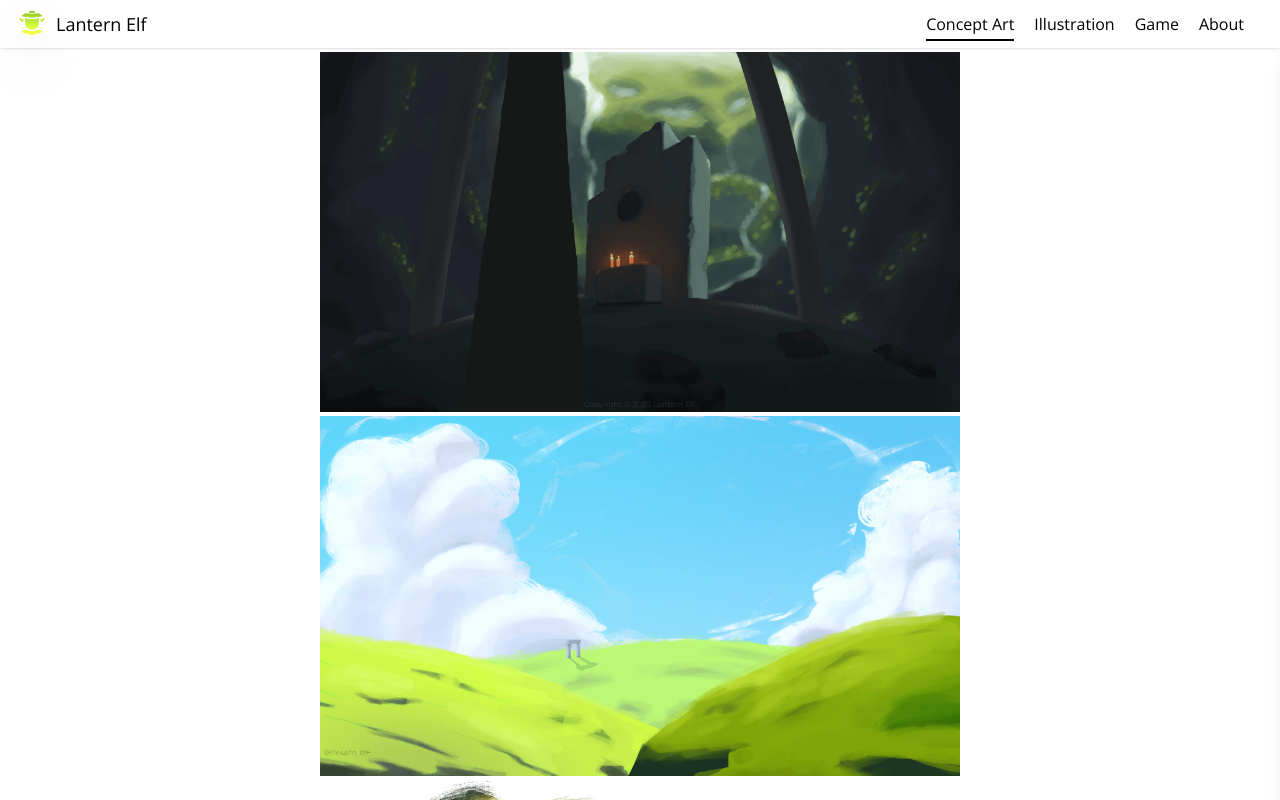
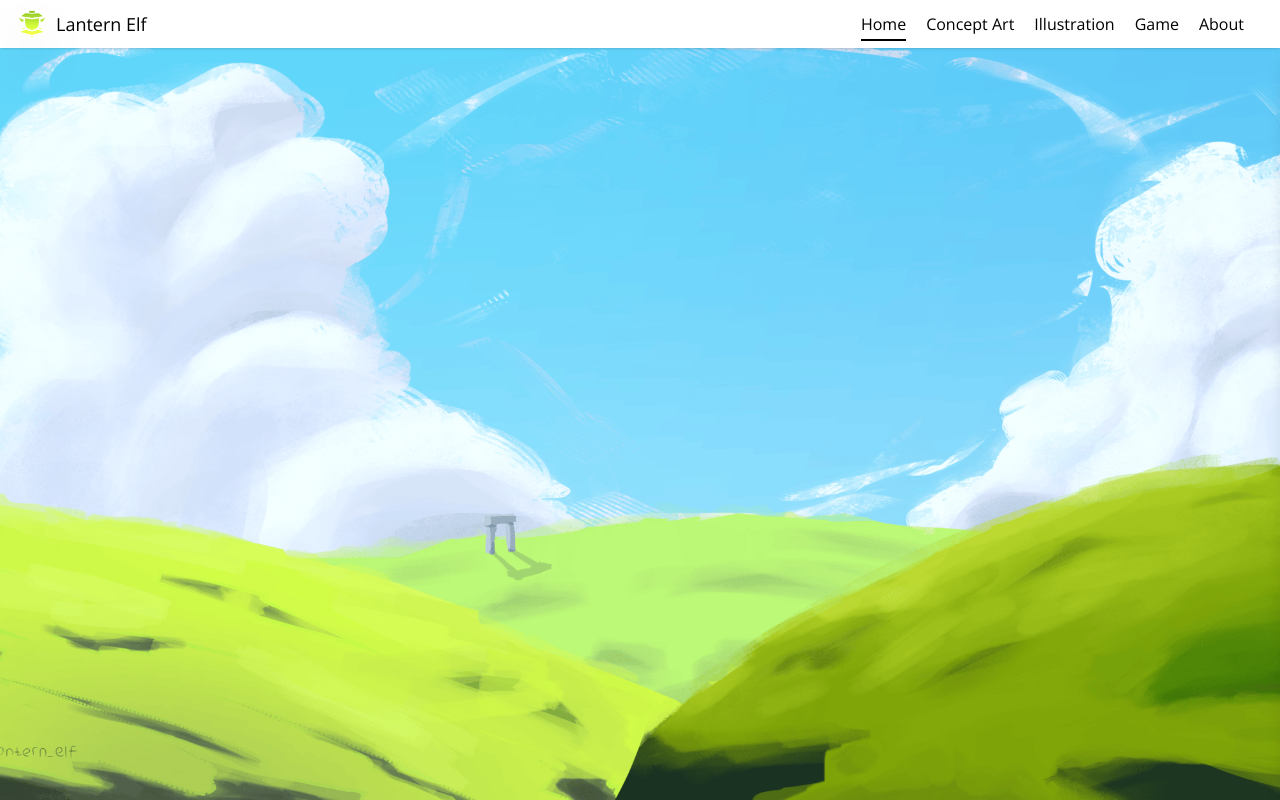
Before and after one commit to lantern-elf/portfolio, a React (Vite) app: page / in a window 1280 px wide. Built offline with nearby package versions, Linux system fonts and the light colour scheme; a web font is replaced by a local one.

Commit message:
Fix routing for Home page and update HamburgerMenu and Navbar components to include Home link

```diff
--- a/src/Router.jsx
+++ b/src/Router.jsx
@@ -11,7 +11,7 @@ const RouterPage = () => {
   return (
     <Routes>
         <Route path="*" element={<NotFound />} />
-        <Route path="/" element={<ConceptArt />} />
+        <Route path="/" element={<Home />} />
         <Route path="/concept-art" element={<ConceptArt />} />
         <Route path="/illustration" element={<Illustration />} />
         <Route path="/about" element={<About />} />
--- a/src/components/HamburgerMenu.jsx
+++ b/src/components/HamburgerMenu.jsx
@@ -1,7 +1,7 @@
 import React, { useEffect, useState } from 'react'
 import { useNavigate } from 'react-router-dom'
 
-const HamburgerMenu = ({ isOpen, onClose, conceptArt, illustration, game, about }) => {
+const HamburgerMenu = ({ isOpen, onClose, home, conceptArt, illustration, game, about }) => {
   const navigate = useNavigate()
   const isScrolled = typeof window !== 'undefined' && window.scrollY > 0
   return (
@@ -12,6 +12,9 @@ const HamburgerMenu = ({ isOpen, onClose, conceptArt, illustration, game, about
       ${isScrolled ? 'bg-opacity-[0] backdrop-blur-md' : 'bg-white'}`}
     >
       <div className="flex flex-col p-6 space-y-4">
+        <a onClick={() => { navigate('/concept-art'); onClose(); }} className={`text-lg font-medium ${home? 'underline' : ''} cursor-pointer hover:underline`}>
+          Home
+        </a>
         <a onClick={() => { navigate('/concept-art'); onClose(); }} className={`text-lg font-medium ${conceptArt? 'underline' : ''} cursor-pointer hover:underline`}>
           Concept Art
         </a>
--- a/src/components/Navbar.jsx
+++ b/src/components/Navbar.jsx
@@ -12,7 +12,7 @@ const Navbar = ({ home = false, illustration = false, aboutMe = false, conceptAr
   }
 
   const links = [
-    // { name: "Home", path: "/", condition: home },
+    { name: "Home", path: "/", condition: home },
     { name: "Concept Art", path: "/concept-art", condition: conceptArt },
     { name: "Illustration", path: "/illustration", condition: illustration },
     { name: "Game", url: "lantern-elf.itch.io/", condition: game },
@@ -65,6 +65,7 @@ const Navbar = ({ home = false, illustration = false, aboutMe = false, conceptAr
       <HamburgerMenu
         isOpen={menuOpen}
         onClose={() => setMenuOpen(false)}
+        home={home}
         conceptArt={conceptArt}
         illustration={illustration}
         about={aboutMe}
```
